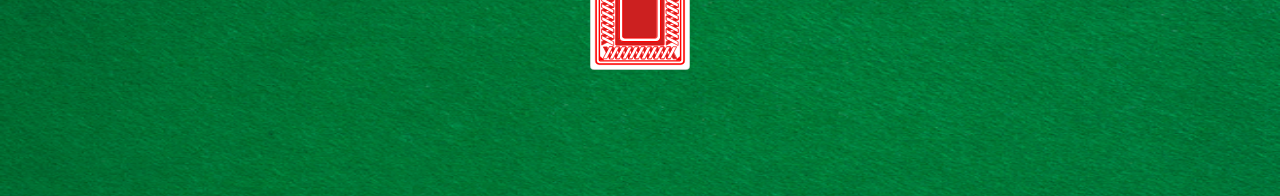
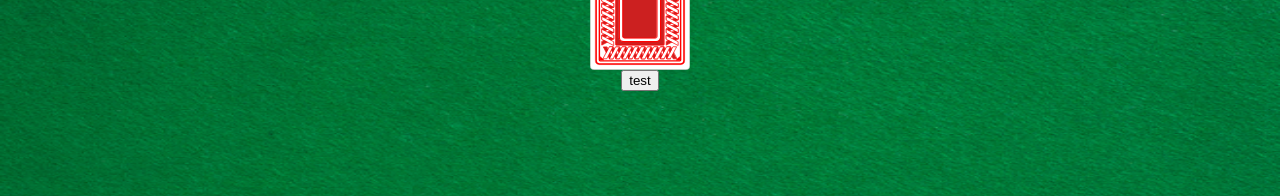
Before and after one commit to sotfheif/blackjack-js, a website with bundled scripts: page index.html in a window 1280 px wide. Shown: the part 221-417 px from the top of the page. Built offline with nearby package versions, Linux system fonts and the light colour scheme.

Commit message:
add test button

```diff
--- a/index.html
+++ b/index.html
@@ -28,6 +28,7 @@
 
         <div id = "deck"><img id = "deck-img" class = "card" src = "./res/card_images/svg/back.svg">
         </div>
+        <button id = "test-btn">test</button>
 
 
     </body>
```
